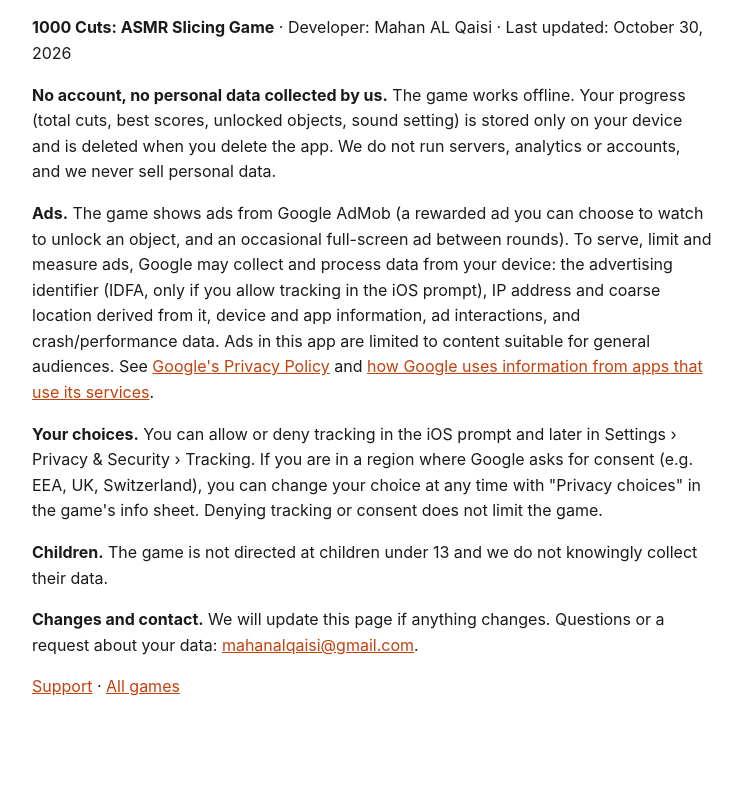
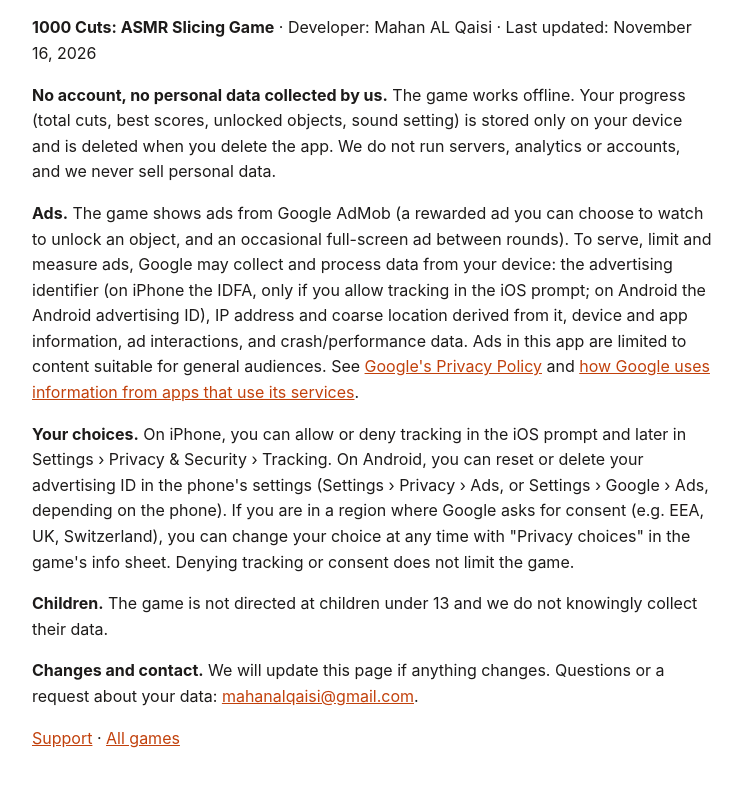
Before and after one commit to mahan202/mahan202.github.io, a plain HTML site: page 1000-cuts/privacy.html in a window 1280 px wide. Shown: the part 77-864 px from the top of the page, without its empty margins (268-1010 px from the left). Before the commit the page ends 817 px from the top, so only its background shows below. Drawn offline with Linux system fonts and the light colour scheme.

Commit message:
1000 Cuts privacy policy: Android advertising ID wording for the Google Play release
Co-Authored-By: Claude Opus 5.5 <noreply@anthropic.com>
Claude-Session: https://claude.ai/code/session_01Eu1JmEZhEozZtq1vqu2iXs

```diff
--- a/1000-cuts/privacy.html
+++ b/1000-cuts/privacy.html
@@ -2,10 +2,10 @@
 <html lang="en"><head><meta charset="utf-8"><meta name="viewport" content="width=device-width, initial-scale=1">
 <title>1000 Cuts: Privacy Policy</title><style>body{font:16px/1.6 -apple-system,system-ui,sans-serif;max-width:680px;margin:40px auto;padding:0 18px;color:#1d1b1a;background:#fff}h1{font-size:28px;line-height:1.2}a{color:#c2410c}.app{display:flex;gap:18px;align-items:center;margin:28px 0}.app img{width:96px;height:96px;border-radius:22px}.btn{display:inline-block;background:#111;color:#fff;padding:10px 18px;border-radius:12px;text-decoration:none;font-weight:600}footer{margin-top:48px;font-size:14px;color:#666}</style></head><body>
 <h1>Privacy Policy</h1>
-<p><strong>1000 Cuts: ASMR Slicing Game</strong> · Developer: Mahan AL Qaisi · Last updated: October 30, 2026</p>
+<p><strong>1000 Cuts: ASMR Slicing Game</strong> · Developer: Mahan AL Qaisi · Last updated: November 16, 2026</p>
 <p><strong>No account, no personal data collected by us.</strong> The game works offline. Your progress (total cuts, best scores, unlocked objects, sound setting) is stored only on your device and is deleted when you delete the app. We do not run servers, analytics or accounts, and we never sell personal data.</p>
-<p><strong>Ads.</strong> The game shows ads from Google AdMob (a rewarded ad you can choose to watch to unlock an object, and an occasional full-screen ad between rounds). To serve, limit and measure ads, Google may collect and process data from your device: the advertising identifier (IDFA, only if you allow tracking in the iOS prompt), IP address and coarse location derived from it, device and app information, ad interactions, and crash/performance data. Ads in this app are limited to content suitable for general audiences. See <a href="https://policies.google.com/privacy">Google's Privacy Policy</a> and <a href="https://policies.google.com/technologies/partner-sites">how Google uses information from apps that use its services</a>.</p>
-<p><strong>Your choices.</strong> You can allow or deny tracking in the iOS prompt and later in Settings › Privacy &amp; Security › Tracking. If you are in a region where Google asks for consent (e.g. EEA, UK, Switzerland), you can change your choice at any time with "Privacy choices" in the game's info sheet. Denying tracking or consent does not limit the game.</p>
+<p><strong>Ads.</strong> The game shows ads from Google AdMob (a rewarded ad you can choose to watch to unlock an object, and an occasional full-screen ad between rounds). To serve, limit and measure ads, Google may collect and process data from your device: the advertising identifier (on iPhone the IDFA, only if you allow tracking in the iOS prompt; on Android the Android advertising ID), IP address and coarse location derived from it, device and app information, ad interactions, and crash/performance data. Ads in this app are limited to content suitable for general audiences. See <a href="https://policies.google.com/privacy">Google's Privacy Policy</a> and <a href="https://policies.google.com/technologies/partner-sites">how Google uses information from apps that use its services</a>.</p>
+<p><strong>Your choices.</strong> On iPhone, you can allow or deny tracking in the iOS prompt and later in Settings › Privacy &amp; Security › Tracking. On Android, you can reset or delete your advertising ID in the phone's settings (Settings › Privacy › Ads, or Settings › Google › Ads, depending on the phone). If you are in a region where Google asks for consent (e.g. EEA, UK, Switzerland), you can change your choice at any time with "Privacy choices" in the game's info sheet. Denying tracking or consent does not limit the game.</p>
 <p><strong>Children.</strong> The game is not directed at children under 13 and we do not knowingly collect their data.</p>
 <p><strong>Changes and contact.</strong> We will update this page if anything changes. Questions or a request about your data: <a href="mailto:mahanalqaisi@gmail.com?subject=1000%20Cuts%20privacy">mahanalqaisi@gmail.com</a>.</p>
 <p><a href="./">Support</a> · <a href="../">All games</a></p>
```
